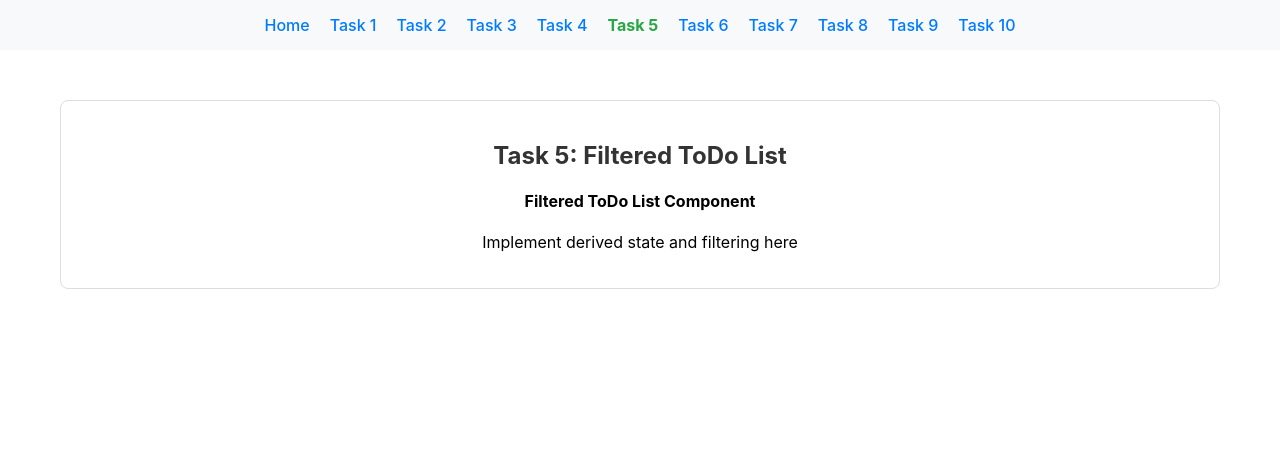
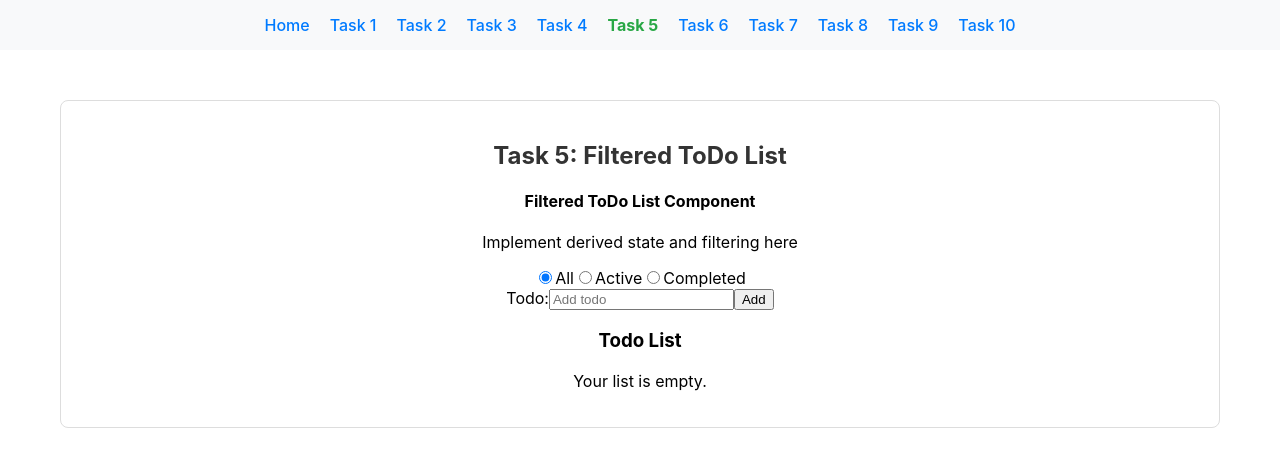
Before and after one commit to tytyu073iop/node.js-pre-training-assignment-solution-Innovice, a React (Create React App) app in the folder React-CSS/react-todo-app/: page /task-05 in a window 1280 px wide. Shown: the top 466 px of the page. Built offline with nearby package versions, Linux system fonts and the light colour scheme.

Commit message:
done task 5

```diff
--- a/React-CSS/react-todo-app/src/solutions/task-02/ToDoItem.tsx
+++ b/React-CSS/react-todo-app/src/solutions/task-02/ToDoItem.tsx
@@ -46,10 +46,21 @@ export const ToDoItem: React.FC<TodoItemProps> = ({ todo }) => {
   // Example usage:
   // <ToDoItem todo={{ id: 1, title: 'Learn React', completed: true }} />
 
+  // The status is rendered differently per state on purpose: the ToDoList test
+  // matches the full "title - not completed" as a single text run, while the
+  // ToDoItem test matches the title and the word "completed" as separate texts.
   return (
     <div>
-      {/* TODO: Refactor */}
-      <div style={{color: todo.completed ? "green" : "red"}}>{todo.title + ' ' + todo.id}{todo.completed && <span style={{color: "green"}}> &#10004;</span>}</div>
+      <div style={{ color: todo.completed ? 'green' : 'red' }}>
+        {todo.completed ? (
+          <>
+            <span>{todo.title}</span>
+            <span> - completed</span>
+          </>
+        ) : (
+          `${todo.title} - not completed`
+        )}
+      </div>
     </div>
   );
 };
--- a/React-CSS/react-todo-app/src/solutions/task-05/FilteredToDoList.tsx
+++ b/React-CSS/react-todo-app/src/solutions/task-05/FilteredToDoList.tsx
@@ -1,5 +1,9 @@
 import React, { useState } from 'react';
 import { Todo } from '../../types';
+import { AddToDo } from '../task-03/AddToDo';
+import { ToDoItem } from '../task-02/ToDoItem';
+
+
 
 /**
  * Task 5: FilteredToDoList Component
@@ -44,6 +48,31 @@ import { Todo } from '../../types';
  * - Keep state minimal and derive the rest
  */
 export const FilteredToDoList: React.FC = () => {
+
+  const [todos, setTodos] = useState<Todo[]>([]);
+  const [filter, setFilter] = useState<'all' | 'active' | 'completed'>('all');
+
+  function handleAdd(title: string) {
+    setTodos((prev) => [
+      ...prev,
+      { id: prev.length + 1, title, completed: false },
+    ]);
+  }
+
+  function handleToggleTodo(id: number) {
+    setTodos((prev) =>
+      prev.map((todo) =>
+        todo.id === id ? { ...todo, completed: !todo.completed } : todo
+      )
+    );
+  }
+
+  const filteredTodos = todos.filter(todo => {
+    if (filter === 'active') return !todo.completed;
+    if (filter === 'completed') return todo.completed;
+    return true;
+  });
+
   // TODO: Implement the FilteredToDoList component
   //
   // Requirements:
@@ -68,6 +97,44 @@ export const FilteredToDoList: React.FC = () => {
       {/* TODO: Replace this with your implementation */}
       <h4>Filtered ToDo List Component</h4>
       <p>Implement derived state and filtering here</p>
+      <div>
+        <form>
+          <input type="radio" id="all" name="filter" value="all" checked={filter === 'all'} onChange={() => setFilter('all')} />
+          <label htmlFor="all">All</label>
+          <input type="radio" id="active" name="filter" value="active" checked={filter === 'active'} onChange={() => setFilter('active')} />
+          <label htmlFor="active">Active</label>
+          <input type="radio" id="completed" name="filter" value="completed" checked={filter === 'completed'} onChange={() => setFilter('completed')} />
+          <label htmlFor="completed">Completed</label>
+        </form>
+      </div>
+      <div>
+        <AddToDo onAdd={handleAdd} />
+        <h3>Todo List</h3>
+        {todos.length === 0 ? (
+          <p>Your list is empty.</p>
+        ) : (
+          <ol>
+            {filteredTodos.map((todo) => (
+              <li
+                key={todo.id}
+                style={{
+                  listStyle: "none",
+                  display: "flex",
+                  alignItems: "center",
+                  gap: "10px",
+                  marginBottom: "8px",
+                  justifyContent: "center",
+                }}
+              >
+                <ToDoItem todo={todo}></ToDoItem>{" "}
+                <button onClick={() => handleToggleTodo(todo.id)}>
+                  {todo.completed ? "Completed" : "Complete"}
+                </button>
+              </li>
+            ))}
+          </ol>
+        )}
+      </div>
     </div>
   );
 };
```
